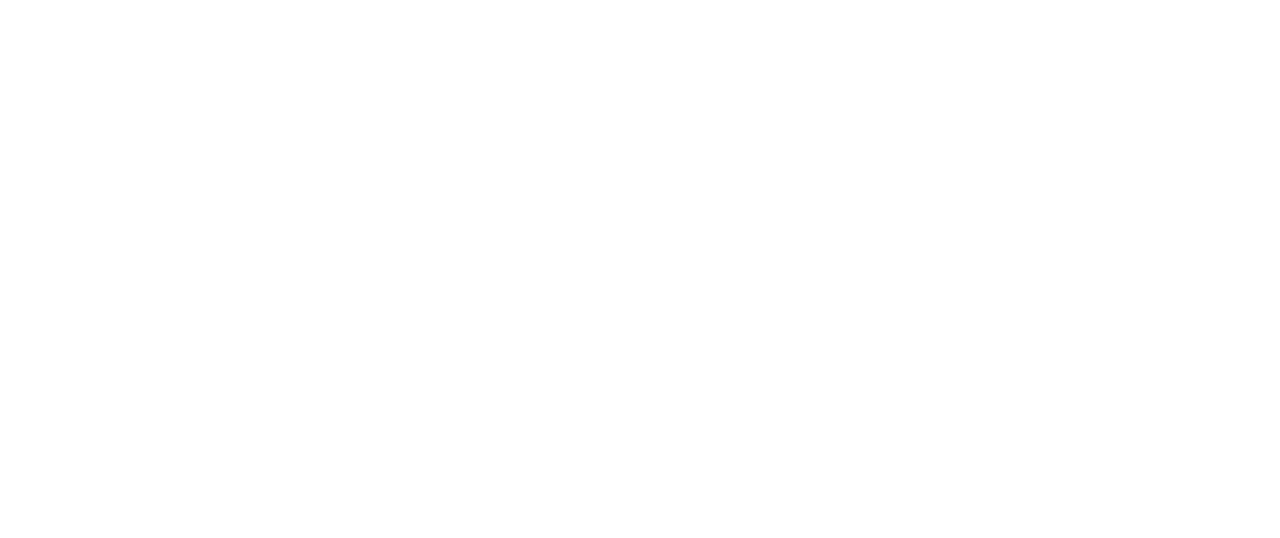
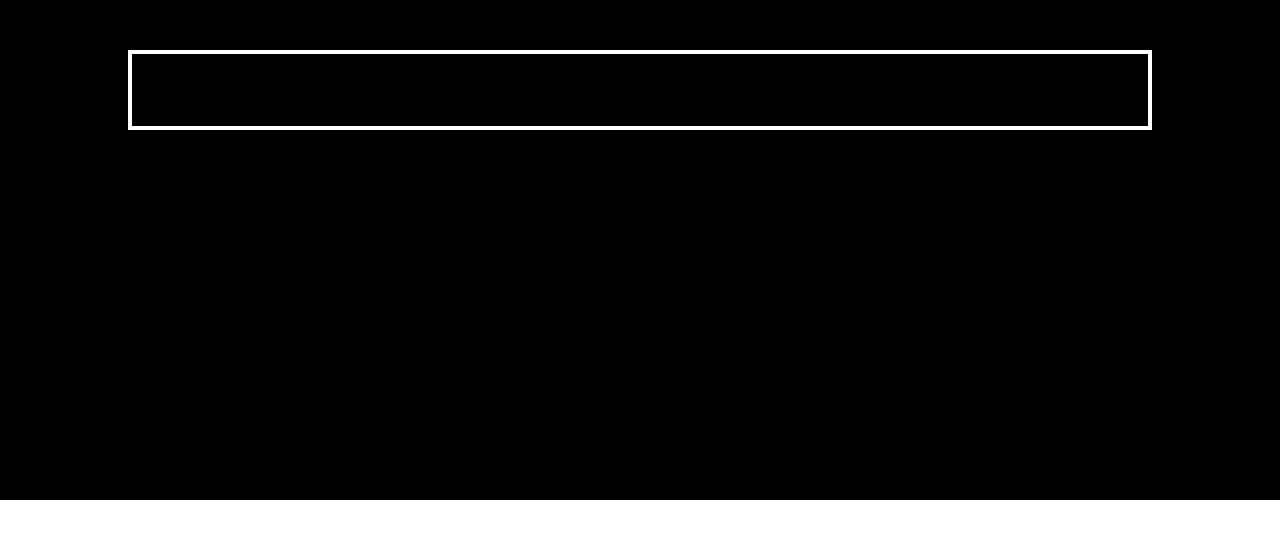
Before and after one commit to EsmailKeyhan24/MergeBranch, a plain HTML site: page index.html in a window 1280 px wide. Drawn offline with Linux system fonts and the light colour scheme.

Commit message:
Create Header of page

```diff
--- a/assets/Css/master.css
+++ b/assets/Css/master.css
@@ -0,0 +1,12 @@
+header{
+    width: 100%;
+    height: 500px;
+    background-color:var(--black);
+    padding-top:50px;
+    >nav{
+        width: 80%;
+        height: 80px;
+        border:4px solid white;
+        margin:0 auto;
+    }
+}
--- a/index.html
+++ b/index.html
@@ -4,8 +4,12 @@
     <meta charset="UTF-8">
     <meta name="viewport" content="width=device-width, initial-scale=1.0">
     <title>Document</title>
+    <link rel="stylesheet" href="assets/Css/normalize.css">
+    <link rel="stylesheet" href="assets/Css/master.css">
 </head>
 <body>
-
+    <header>
+        <nav></nav>
+    </header>
 </body>
 </html>
```
